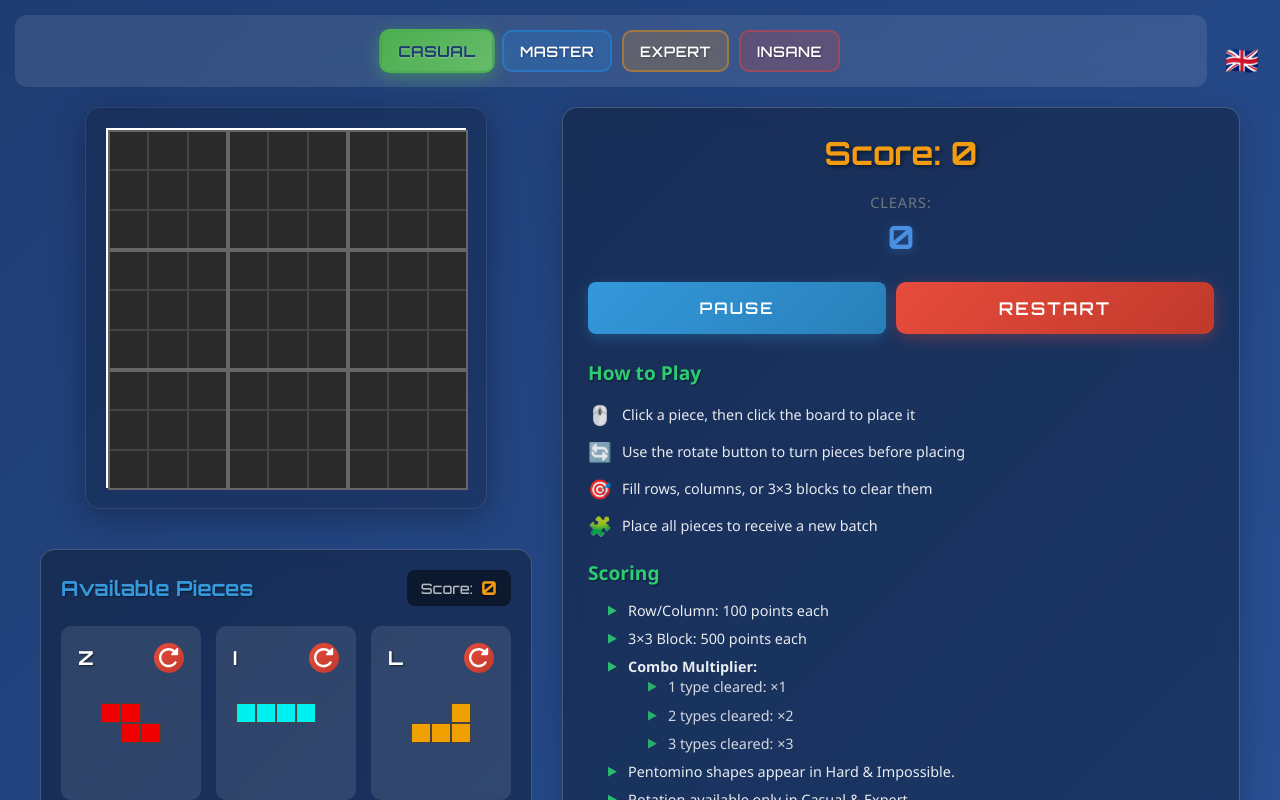
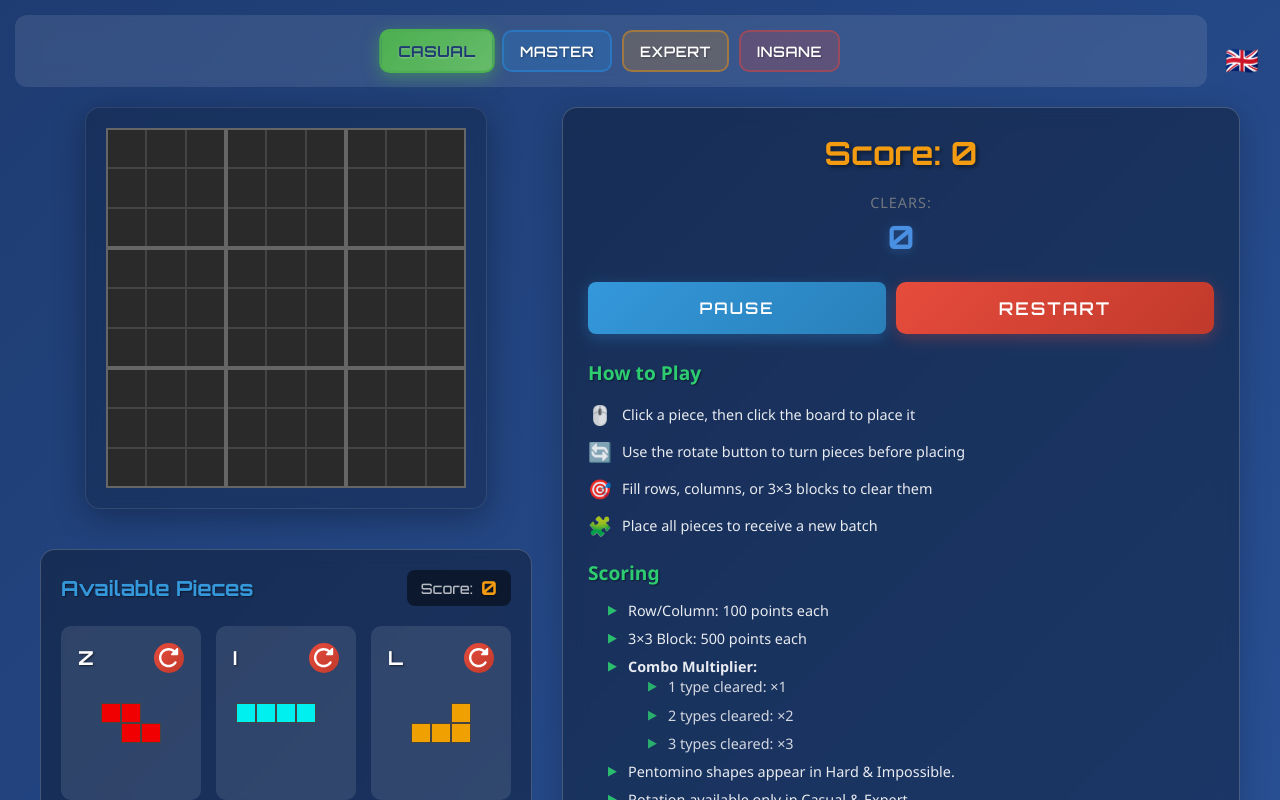
Before and after one commit to vagbuddy/tetronix, a React (Vite) app: page / in a window 1280 px wide. Shown: the top 800 px of the page. Built offline with nearby package versions, Linux system fonts and the light colour scheme; a web font is replaced by a local one.

Commit message:
Remove ugly border from board

```diff
--- a/src/components/GameBoard.tsx
+++ b/src/components/GameBoard.tsx
@@ -606,7 +606,6 @@ const GameBoard: React.FC<GameBoardProps> = ({
           position: "relative",
           width: GRID_WIDTH * cellSize,
           height: GRID_HEIGHT * cellSize,
-          border: "2px solid #fff",
           backgroundColor: "#1a1a1a",
           cursor: selectedPiece ? "crosshair" : "default",
         }}
```
